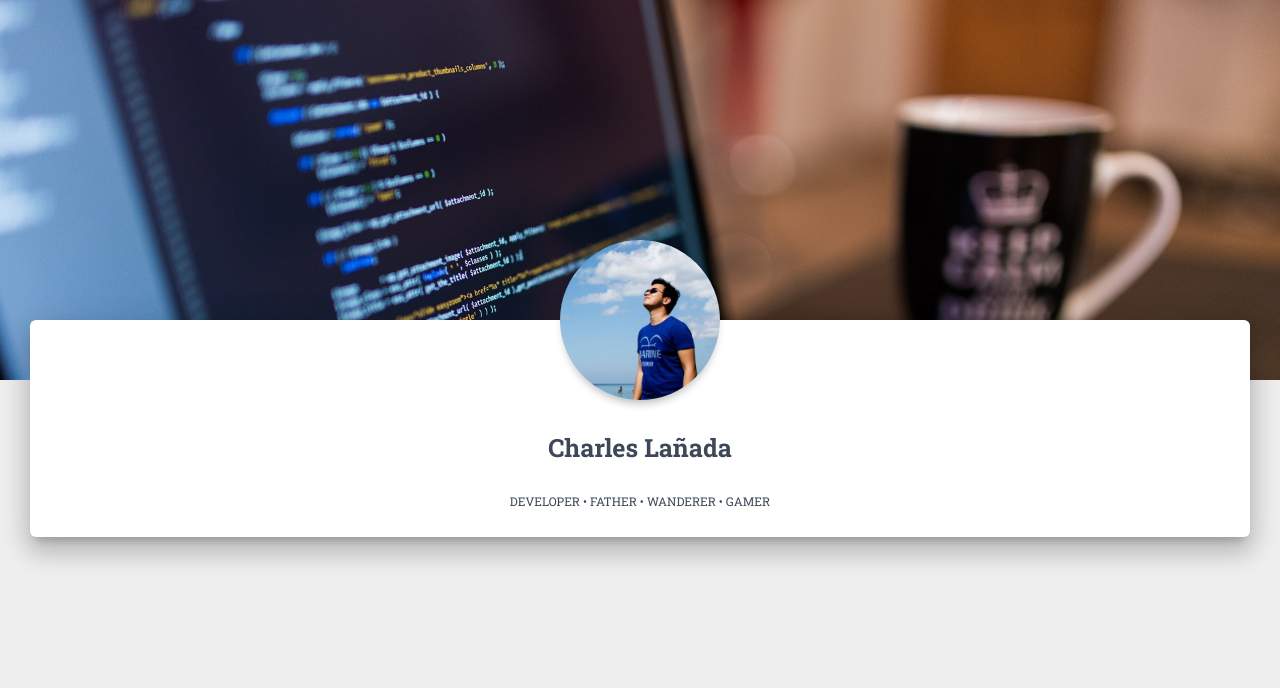
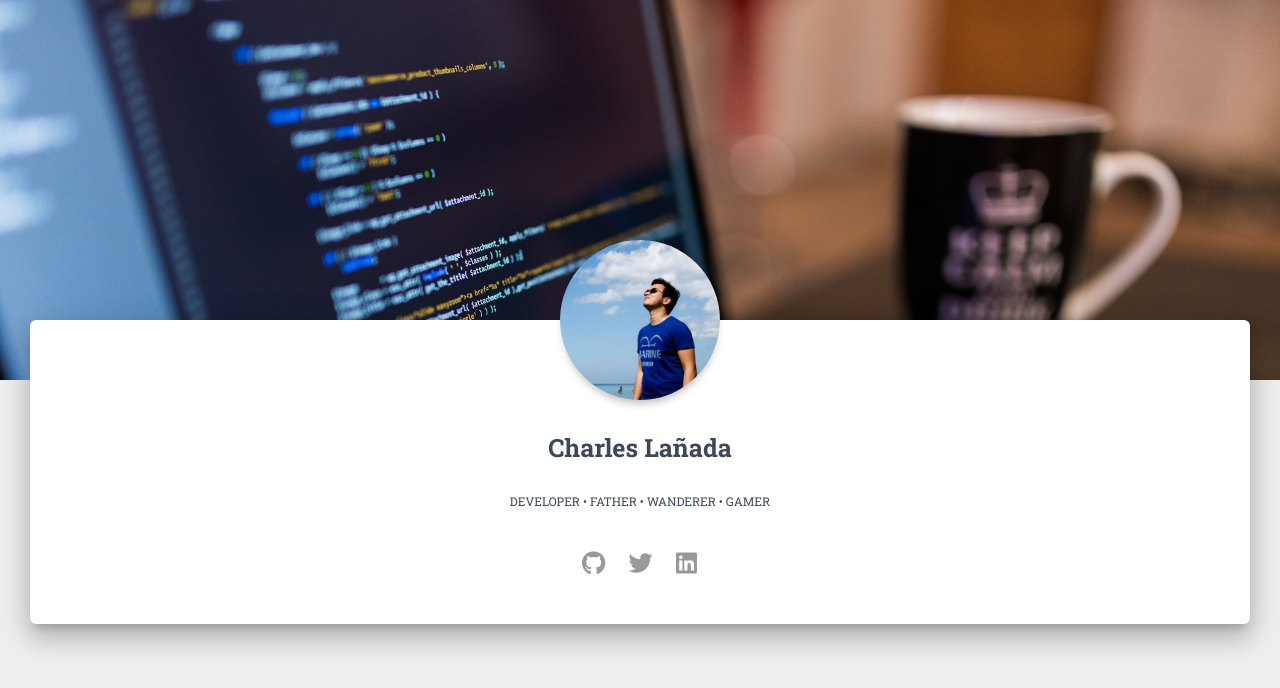
Before and after one commit to charles-lanada/czarlestra.github.io, a plain HTML site: page index.html in a window 1280 px wide. Drawn offline with Linux system fonts and the light colour scheme.

Commit message:
icons and links

```diff
--- a/index.html
+++ b/index.html
@@ -5,6 +5,7 @@
     <link rel="stylesheet" type="text/css" href="styles.css">
     <link rel="stylesheet" type="text/css"
         href="https://fonts.googleapis.com/css?family=Roboto:300,400,500,700|Roboto+Slab:400,700|Material+Icons">
+     <script src="https://kit.fontawesome.com/d8880a75bb.js" crossorigin="anonymous"></script>
 </head>
 
 <body>
@@ -22,6 +23,21 @@
                 <h3>Charles Lañada</h3>
                 <h6>Developer • Father • Wanderer • Gamer</h6>
             </div>
+            <div class="icons">
+
+                <a href="https://github.com/czarlestra" target="_blank">
+                    <i class="fab fa-github"></i>
+                </a>
+                <a href="https://twitter.com/czarlestra" target="_blank">
+                    <i class="fab fa-twitter"></i>
+                </a>
+
+                <a href="https://www.linkedin.com/in/charles-lanada-9ab985b8/" target="_blank">
+                   <i class="fab fa-linkedin"></i>
+                </a>
+
+
+            </div>
         </div>
     </main>
 
@@ -30,4 +46,4 @@
 
 </body>
 
-</html>
+</html
--- a/styles.css
+++ b/styles.css
@@ -62,6 +62,7 @@ main {
 
 .content {
     font-family: "Roboto Slab", "Times New Roman", serif;
+    padding-bottom: 32px;
 }
 
 h3 {
@@ -77,3 +78,38 @@ h6 {
     text-transform: uppercase;
     font-weight: 500;
 }
+
+.icons > a {
+    text-decoration: none;
+}
+
+.icons > a > i {
+    position: relative;
+    padding: 12px 30px;
+    margin: 0.3125rem 1px;
+    font-size: .75rem;
+    font-weight: 400;
+    line-height: 1.428571;
+    text-decoration: none;
+    text-transform: uppercase;
+    letter-spacing: 0;
+    cursor: pointer;
+    background-color: transparent;
+    border: 0;
+    border-radius: 0.2rem;
+    outline: 0;
+    transition: box-shadow 0.2s cubic-bezier(0.4, 0, 1, 1), background-color 0.2s cubic-bezier(0.4, 0, 0.2, 1);
+    will-change: box-shadow, transform;
+
+    font-size: 24px;
+    height: 41px;
+    min-width: 41px;
+    width: 41px;
+    padding: 0;
+    overflow: hidden;
+    position: relative;
+    line-height: 41px;
+
+    color: #999999;
+
+}
```
